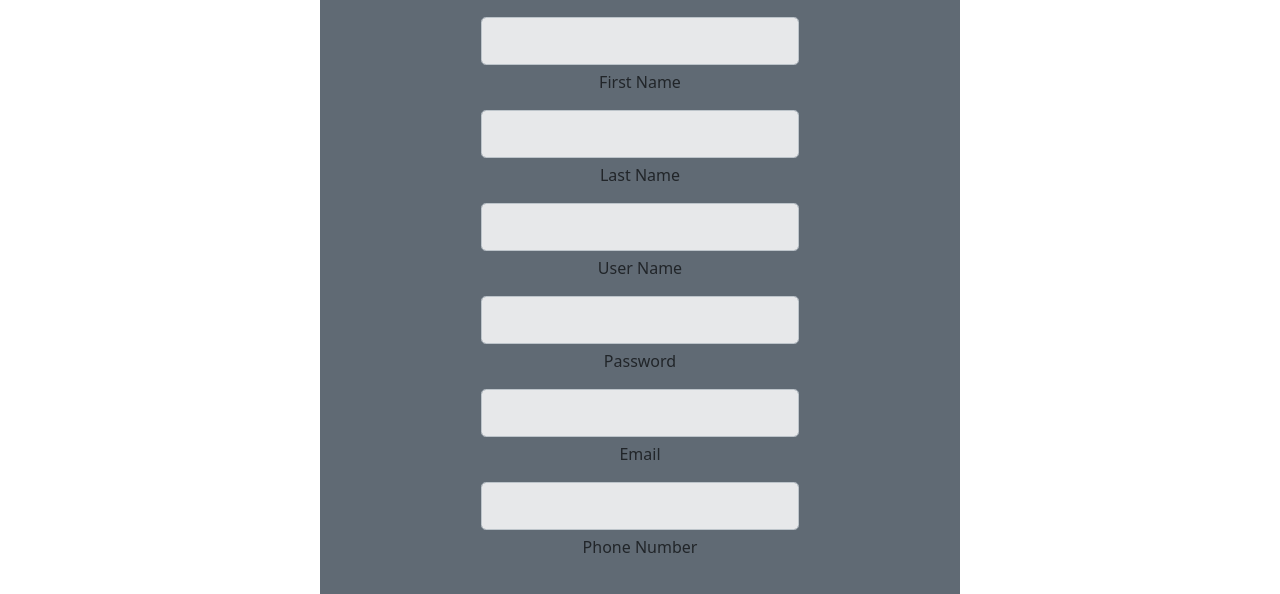
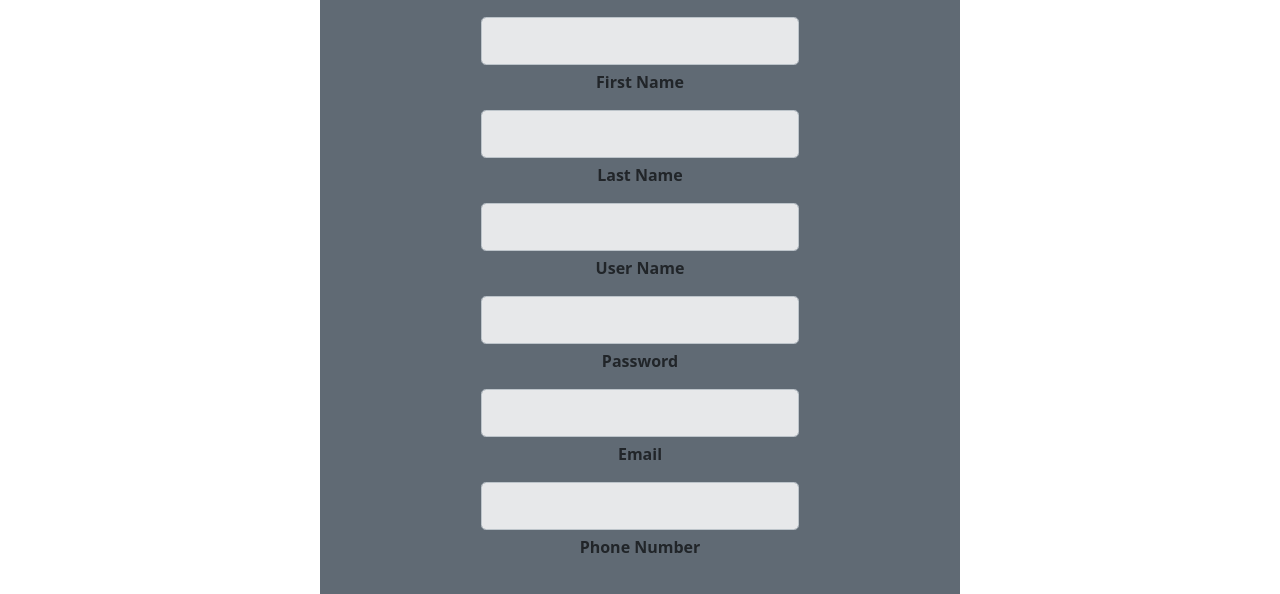
Before and after one commit to MarshallCass/Sports_Memorabilia_Front_End, a React (Create React App) app: page /Register in a window 1280 px wide. Shown: the part 285-879 px from the top of the page. Built offline with nearby package versions, Linux system fonts and the light colour scheme; no server answers.

Commit message:
bold reg form text

```diff
--- a/src/Components/Register/Register.jsx
+++ b/src/Components/Register/Register.jsx
@@ -55,28 +55,28 @@ class Register extends Component {
 
                 <div class="form-outline form-white mb-2">
                   <input type="text" name = "firstname" id="typeFirstNameX" class="form-control form-control-lg" onChange={this.handleChange} value={this.state.firstname} />
-                  <label class="form-label fs-6" for="typeFirstNameX">First Name</label>
+                  <label class="form-label fs-6 fw-bold" for="typeFirstNameX">First Name</label>
                 </div>
 
                 <div class="form-outline form-white mb-2">
                   <input type="text" name = "lastname" id="typeLastNameX" class="form-control form-control-lg" onChange={this.handleChange} value={this.state.lastname} />
-                  <label class="form-label fs-6" for="typeLastNameX">Last Name</label>
+                  <label class="form-label fs-6 fw-bold" for="typeLastNameX">Last Name</label>
                 </div>
                 <div class="form-outline form-white mb-2">
                   <input type="text" name = "username" id="typeUserNameX" class="form-control form-control-lg" onChange={this.handleChange} value={this.state.username} />
-                  <label class="form-label fs-6" for="typeUserNameX">User Name</label>
+                  <label class="form-label fs-6 fw-bold" for="typeUserNameX">User Name</label>
                 </div>
                 <div class="form-outline form-white mb-2">
                   <input type="text" name = "password" id="typePasswordX" class="form-control form-control-lg" onChange={this.handleChange} value={this.state.password} />
-                  <label class="form-label fs-6" for="typePasswordX">Password</label>
+                  <label class="form-label fs-6 fw-bold" for="typePasswordX">Password</label>
                 </div>
                 <div class="form-outline form-white mb-2">
                   <input type="text" name = "email" id="typeEmailX" class="form-control form-control-lg" onChange={this.handleChange} value={this.state.email} />
-                  <label class="form-label fs-6" for="typeEmailX">Email</label>
+                  <label class="form-label fs-6 fw-bold" for="typeEmailX">Email</label>
                 </div>
                 <div class="form-outline form-white mb-4">
                   <input type="text" name = "phonenumber" id="typePhonenumberX" class="form-control form-control-lg" onChange={this.handleChange} value={this.state.phonenumber} />
-                  <label class="form-label fs-6" for="typePhonenumberX">Phone Number</label>
+                  <label class="form-label fs-6 fw-bold" for="typePhonenumberX">Phone Number</label>
                 </div>
                 <div>
                   <button class="btn btn-outline-light btn-lg px-5" type="submit">Register</button>
```
